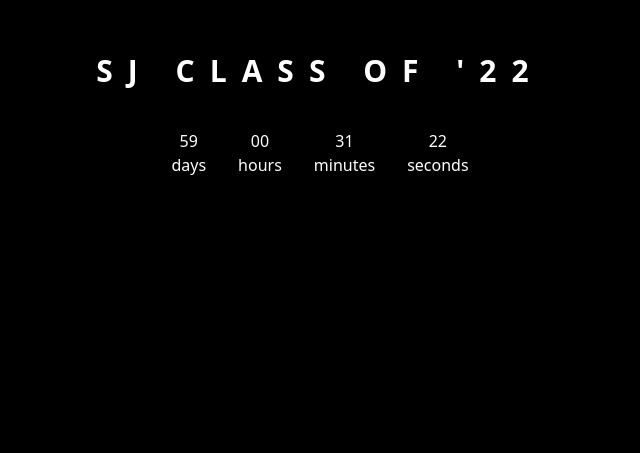
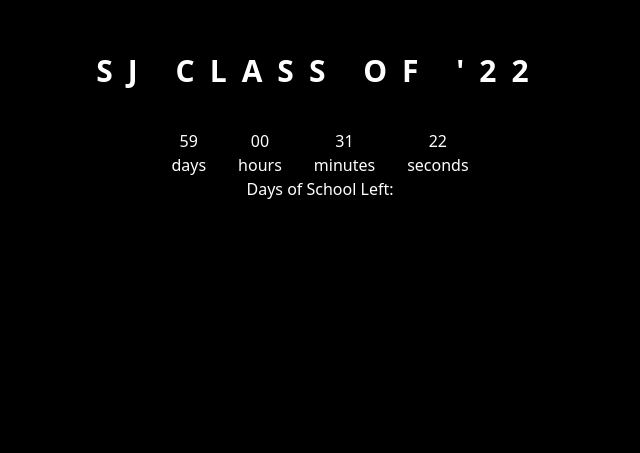
Before and after one commit to mahithsc/saint-johns-countdown, a Next.js app: page / in a window 1280 px wide. Shown: the part 347-800 px from the top of the page, without its empty margins (0-640 px from the left). Built offline with nearby package versions, Linux system fonts and the light colour scheme; grey boxes are pictures that could not be loaded.

Commit message:
creating a file which has dates

```diff
--- /dev/null
+++ b/components/daysOfSchool.tsx
@@ -0,0 +1,6 @@
+export const days:any = {
+    'March 25': 18,
+    "March 26": 17,
+    "March 27": 16,
+
+}
--- a/pages/index.tsx
+++ b/pages/index.tsx
@@ -48,10 +48,9 @@ const Home: NextPage = () => {
 
 
   return (
-    <>
+    <div>
       <Head>
         <title>Saint Johns Class of 22 Countdown</title>
-
       </Head>
 
 
@@ -65,6 +64,8 @@ const Home: NextPage = () => {
             {/*this is the component which displays all the times*/}
             <div className='h-10'></div>
             <TimeWidget days={days} hours={hours} minutes={minutes} seconds={seconds} />
+
+            <div className='text-white'>Days of School Left: </div>
           </div>
         </div>
 
@@ -101,7 +102,7 @@ const Home: NextPage = () => {
         </div>
         <div className='bg-black h-screen'></div>
       </div>
-    </>
+    </div>
   )
 }
 
```
